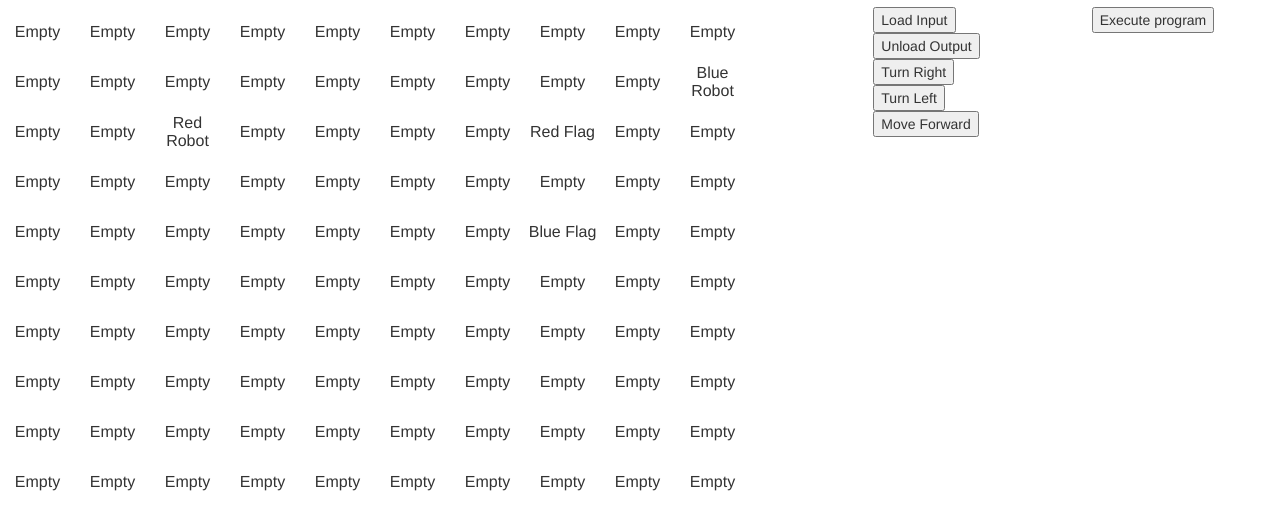
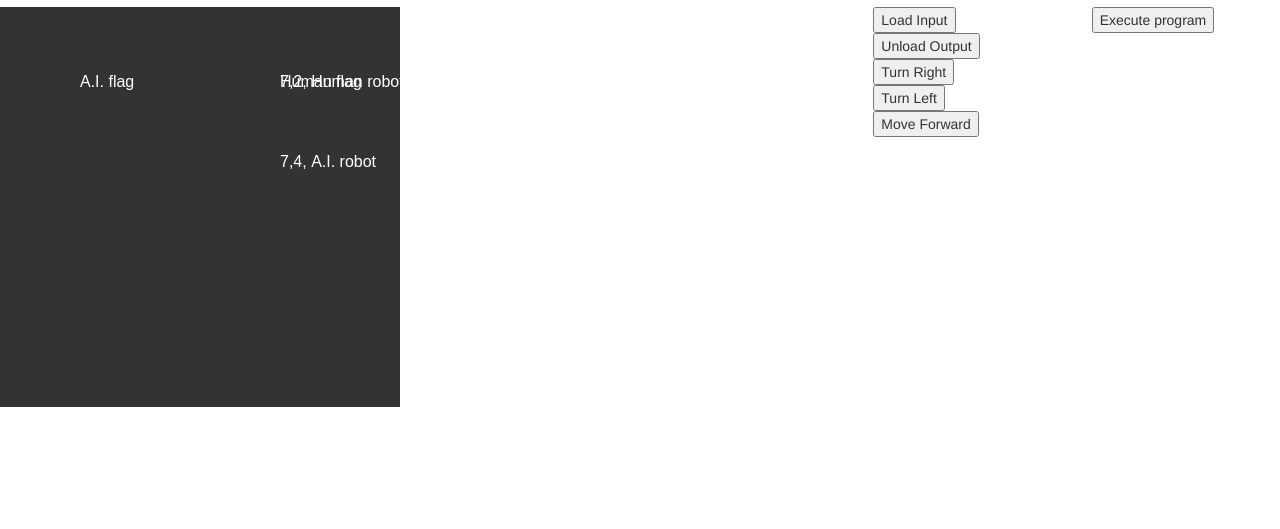
Before and after one commit to kevlarut/RoboTrucker, a plain HTML site: page index.html in a window 1280 px wide. Shown: the part 63-592 px from the top of the page. Drawn offline with nearby package versions, Linux system fonts and the light colour scheme.

Commit message:
Make the "Move Forward" command work; use canvas

```diff
--- a/css/main.css
+++ b/css/main.css
@@ -1,5 +1,6 @@
-.gameBoard td {
-	height: 50px;
-	text-align: center;
-	width: 75px;
+.gameCanvas {
+	background: #333;
+	color: #fff;
+	width: 400px;
+	height: 400px;
 }
--- a/index.html
+++ b/index.html
@@ -1,3 +1,4 @@
+<!DOCTYPE HTML>
 <html>
 <head>
 	<title>RoboTrucker</title>
@@ -15,8 +16,10 @@
 	<script src="js/programController.js"></script>
 	<script src="js/mathService.js"></script>
 	<script src="js/mapService.js"></script>
+	<script src="js/playerService.js"></script>
 	<script src="js/programService.js"></script>
 	<script src="js/cardData.js"></script>
+	<script src="js/gameData.js"></script>
 	<script src="js/mapData.js"></script>
 
 </head>
@@ -26,13 +29,7 @@
 
 		<div ng-controller="gameController" class="gameControllerContainer col-md-8">
 			<h1>Game board</h1>
-			<table class="gameBoard">
-				<tr ng-repeat="row in mapData.map track by $index">
-					<td ng-repeat="col in row track by $index">
-						{{col}}
-					</td>
-				</tr>
-			</table>
+			<canvas width="400" height="400" id="gameCanvas" class="gameCanvas"></canvas>
 		</div>
 
 		<div ng-controller="cardController" class="col-md-2">
--- a/js/gameController.js
+++ b/js/gameController.js
@@ -1,23 +1,62 @@
 var gameApp = angular.module('gameApp');
 
-gameApp.controller('gameController', ['$scope', '$timeout', 'mapService', 'mapData', function($scope, $timeout, mapService, mapData) {
-
-	$scope.mapData = mapData;
+gameApp.controller('gameController', ['$scope', '$timeout', 'mapService', 'mapData', 'playerService', 'gameData', function($scope, $timeout, mapService, mapData, playerService, gameData) {
 
 	$scope.lastUpdated = new Date();
 
+	$scope.renderCanvas = function() {
+
+		var TILE_WIDTH = 40;
+		var TILE_HEIGHT = 40;
+
+		$scope.clearCanvas();
+
+		for (var i = 0; i < gameData.robots.length; i++) {
+			var robot = gameData.robots[i];
+			$scope.writeTextToCanvas(robot.position.x + ',' + robot.position.y + ', ' + robot.player + ' robot', robot.position.x * TILE_WIDTH, robot.position.y * TILE_HEIGHT);
+		}
+
+		for (var i = 0; i < gameData.flags.length; i++) {
+			var flag = gameData.flags[i];
+			$scope.writeTextToCanvas(flag.player + ' flag', flag.position.x * TILE_WIDTH, flag.position.y * TILE_HEIGHT);
+		}
+
+	}
+
+	$scope.clearCanvas = function() {
+		var canvas = document.getElementById('gameCanvas');
+		var context = canvas.getContext('2d');
+		context.clearRect(0, 0, canvas.width, canvas.height);
+	}
+
+	$scope.getContext = function() {
+		var canvas = document.getElementById('gameCanvas');
+		var context = canvas.getContext('2d');
+		return context;
+	}
+
+	$scope.writeTextToCanvas = function(text, x, y) {
+		var context = $scope.getContext();
+		context.font = '12pt Arial';
+		context.fillStyle = '#fff';
+		context.fillText(text, x, y);
+	}
+
 	$scope.update = function() {
-		var framesPerSecond = 20;
+		var framesPerSecond = 10;
 
 		var now = new Date();
 		var timeSinceLastUpdate = now.getTime() - $scope.lastUpdated.getTime();
+
+		$scope.renderCanvas();
 
 		$scope.lastUpdated = now;
 		$timeout($scope.update, 1000 / framesPerSecond);
 	}
 
 	$scope.init = function() {
-		mapService.generateMap();
+		playerService.addPlayer('Human', '#ff0000');
+		playerService.addPlayer('A.I.', '#0000ff');
 		$scope.update();
 	}
 
--- /dev/null
+++ b/js/gameData.js
@@ -0,0 +1,7 @@
+var gameApp = angular.module('gameApp');
+
+gameApp.service('gameData', function() {
+	this.players = [];
+	this.flags = [];
+	this.robots = [];
+});
--- a/js/mapData.js
+++ b/js/mapData.js
@@ -2,7 +2,6 @@ var gameApp = angular.module('gameApp');
 
 gameApp.service('mapData', function() {
 
-	this.map = null;
 	this.height = 10;
 	this.width = 10;
 
--- a/js/mapService.js
+++ b/js/mapService.js
@@ -1,40 +1,40 @@
 var gameApp = angular.module('gameApp');
 
-gameApp.service('mapService', function(mathService, mapData) {
+gameApp.service('mapService', function(mathService, gameData, mapData) {
 
 	this.findAnEmptySpotInTheMap = function() {
-		var x, y;
+		var position = {};
 		do {
-			x = mathService.random(0,mapData.width - 1);
-			y = mathService.random(0, mapData.height - 1);
-		} while (mapData.map[y][x] != "Empty");
+			position.x = mathService.random(0,mapData.width - 1);
+			position.y = mathService.random(0, mapData.height - 1);
+		} while (!this.isTileEmptyAndWithinBounds(position));
 
-		return {
-			x : x,
-			y : y
-		};
+		return position;
 	}
 
-	this.placeAtAnEmptyPosition = function(cellContents) {
-		var position = this.findAnEmptySpotInTheMap();
-		mapData.map[position.y][position.x] = cellContents;
-	}
+	this.isTileEmptyAndWithinBounds = function(position) {
 
-	this.generateMap = function() {
-		var map = [[]];
-		for (var row = 0; row < mapData.height; row++) {
-			map[row] = [];
-			for (var col = 0; col < mapData.width; col++) {
-				map[row][col] = "Empty";
+		if (position.y < 0 || position.y >= mapData.height) {
+			return false;
+		}
+		if (position.x < 0 || position.x >= mapData.width) {
+			return false;
+		}
+
+		for (var i = 0; i < gameData.robots.length; i++) {
+			var robot = gameData.robots[i];
+			if (robot.position == position) {
+				return false;
+			}
+		}
+		for (var i = 0; i < gameData.flags.length; i++) {
+			var flag = gameData.flags[i];
+			if (flag.position == position) {
+				return false;
 			}
 		}
 
-		mapData.map = map;
-
-		this.placeAtAnEmptyPosition("Red Flag");
-		this.placeAtAnEmptyPosition("Red Robot");
-		this.placeAtAnEmptyPosition("Blue Flag");
-		this.placeAtAnEmptyPosition("Blue Robot");
+		return true;
 
 	}
 
--- /dev/null
+++ b/js/playerService.js
@@ -0,0 +1,32 @@
+var gameApp = angular.module('gameApp');
+
+gameApp.service('playerService', function(gameData, mapService, mathService) {
+
+	this.addPlayer = function(id, color) {
+
+		var player = {
+			color: color,
+			id: id
+		};
+		gameData.players.push(player);
+
+		var flag = {
+			color: color,
+			player: id,
+			position: mapService.findAnEmptySpotInTheMap()
+		};
+		gameData.flags.push(flag);
+
+		var directions = ['UP','DOWN','LEFT','RIGHT'];
+		var direction = directions[mathService.random(0,3)];
+		var robot = {
+			color: color,
+			player: id,
+			position: mapService.findAnEmptySpotInTheMap(),
+			facing: direction
+		};
+		gameData.robots.push(robot);
+
+	}
+
+});
--- a/js/programController.js
+++ b/js/programController.js
@@ -1,11 +1,66 @@
 var gameApp = angular.module('gameApp');
 
-gameApp.controller('programController', ['$scope', '$timeout', 'programService', function($scope, $timeout, programService) {
+gameApp.controller('programController', ['$scope', '$timeout', 'programService', 'gameData', 'mapService', function($scope, $timeout, programService, gameData, mapService) {
 
+	$scope.HUMAN_PLAYER_INDEX = 0;
 	$scope.programService = programService;
 
 	$scope.executeProgram = function() {
-		console.log('ERROR: programController.executeProgram is not implemented!');
+		for (var i = 0; i < programService.program.length; i++) {
+			var command = programService.program[i];
+			switch (command.id) {
+				case 'input':
+					console.log("ERROR: input not implemented!");
+					break;
+				case 'output':
+					console.log("ERROR: output not implemented!");
+					break;
+				case 'right':
+					console.log("ERROR: right not implemented!");
+					break;
+				case 'left':
+					console.log("ERROR: left not implemented!");
+					break;
+				case 'forward':
+					$scope.forward(gameData.robots[$scope.HUMAN_PLAYER_INDEX]);
+					break;
+				default:
+					console.log('ERROR in programController.executeProgram: Command "' + command.id + '" is not defined!');
+					break;
+			}
+		}
+	}
+
+	$scope.forward = function(robot) {
+
+		var destination = {
+			x: robot.position.x,
+			y: robot.position.y
+		};
+
+		switch (robot.facing) {
+			case 'UP':
+				destination.y--;
+				break;
+			case 'DOWN':
+				destination.y++;
+				break;
+			case 'LEFT':
+				destination.x--;
+				break;
+			case 'RIGHT':
+				destination.x++;
+				break;
+			default:
+				return false;
+		}
+
+		if (mapService.isTileEmptyAndWithinBounds(destination)) {
+			robot.position = destination;
+			return true;
+		}
+
+		return false;
 	}
 
 }]);
```
Also changed, not shown: js/programService.js (line endings or trailing spaces).
